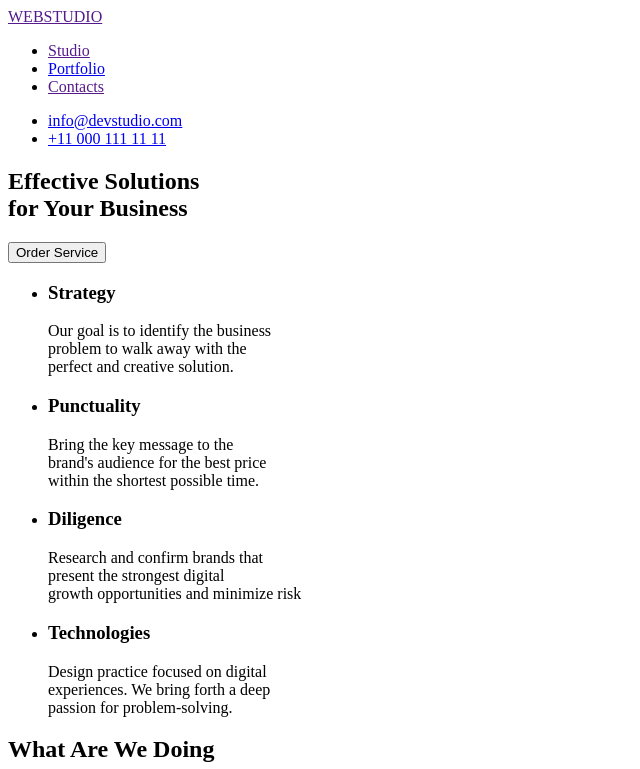
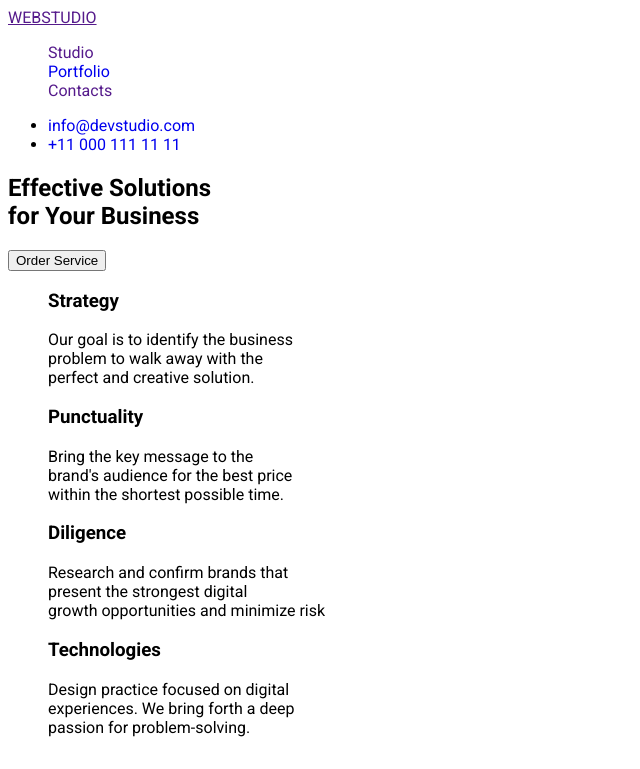
Before and after one commit to angelo0730/goit-markup-hw-02, a plain HTML site: page index.html in a window 1280 px wide. Shown: the top 769 px of the page, without its empty margins (0-640 px from the left). Drawn offline with Linux system fonts and the light colour scheme; files that its build step writes are made by us from their sources.

Commit message:
update css

```diff
--- a/index.html
+++ b/index.html
@@ -6,24 +6,48 @@
     <meta charset="UTF-8" />
     <meta name="viewport" content="width=device-width, initial-scale=1.0" />
     <title>Document</title>
+
+    <!-- FONTS -->
+    <link
+      href="https://fonts.googleapis.com/css2?family=Raleway:wght@800&family=Roboto:wght@400;500;700;900&display=swap"
+      rel="stylesheet"
+    />
+
+    <!-- CSS -->
+
+    <link rel="stylesheet" href="./css/style.css" />
   </head>
 
   <!-- BODY -->
   <body>
     <!-- HEADER -->
-    <header>
+    <header class="header">
       <!-- NAVIGATION -->
-      <nav>
-        <a href="">WEBSTUDIO</a>
-        <ul>
-          <li><a href="">Studio</a></li>
-          <li><a href="portfolio.html">Portfolio</a></li>
-          <li><a href="">Contacts</a></li>
+      <nav class="header-navigation">
+        <a class="header-logo logo" href="">WEBSTUDIO</a>
+        <ul class="header-list list">
+          <li class="header item">
+            <a class="header-link link" href="">Studio</a>
+          </li>
+          <li class="header item">
+            <a class="header-link link" href="portfolio.html">Portfolio</a>
+          </li>
+          <li class="header item">
+            <a class="header-link link" href="">Contacts</a>
+          </li>
         </ul>
 
-        <ul>
-          <li><a href="mailto:info@devstudio.com">info@devstudio.com</a></li>
-          <li><a href="tel:++110001111111">+11 000 111 11 11</a></li>
+        <ul class="header-address">
+          <li>
+            <a class="header-address link" href="mailto:info@devstudio.com"
+              >info@devstudio.com</a
+            >
+          </li>
+          <li>
+            <a class="header-address link" href="tel:++110001111111"
+              >+11 000 111 11 11</a
+            >
+          </li>
         </ul>
       </nav>
     </header>
@@ -31,39 +55,41 @@
     <!-- MAIN -->
     <main>
       <!-- Section 1 -->
-      <section>
-        <h1>Effective Solutions<br />for Your Business</h1>
-        <button type="button">Order Service</button>
+      <section class="header">
+        <h1 class="header-title list">
+          Effective Solutions<br />for Your Business
+        </h1>
+        <button class="header-button button">Order Service</button>
       </section>
 
       <!-- Section 2 -->
-      <section>
+      <section class="section2">
         <div>
-          <ul>
-            <li>
-              <h3>Strategy</h3>
-              <p>
+          <ul class="section2-list list">
+            <li class="section2-item">
+              <h3 class="section2-title title">Strategy</h3>
+              <p class="section2-paragraph paragraph">
                 Our goal is to identify the business<br />problem to walk away
                 with the<br />perfect and creative solution.
               </p>
             </li>
-            <li>
-              <h3>Punctuality</h3>
-              <p>
+            <li class="section2-item">
+              <h3 class="section2-title title">Punctuality</h3>
+              <p class="section2-paragraph paragraph">
                 Bring the key message to the<br />brand's audience for the best
                 price<br />within the shortest possible time.
               </p>
             </li>
-            <li>
-              <h3>Diligence</h3>
-              <p>
+            <li class="section2-item">
+              <h3 class="section2-title title">Diligence</h3>
+              <p class="section2-paragraph paragraph">
                 Research and confirm brands that<br />present the strongest
                 digital<br />growth opportunities and minimize risk
               </p>
             </li>
-            <li>
-              <h3>Technologies</h3>
-              <p>
+            <li class="section2-item">
+              <h3 class="section2-title title">Technologies</h3>
+              <p class="section2-paragraph paragraph">
                 Design practice focused on digital<br />experiences. We bring
                 forth a deep<br />passion for problem-solving.
               </p>
@@ -73,11 +99,11 @@
       </section>
 
       <!-- Section 3 -->
-      <section>
+      <section class="section3">
         <div>
-          <h2>What Are We Doing</h2>
-          <ul>
-            <li>
+          <h2 class="section3-top-text top-text">What Are We Doing</h2>
+          <ul class="section3 list list">
+            <li class="section3-item">
               <img
                 src="./images/studio-img-1.jpg"
                 alt="studio-img-1"
@@ -85,7 +111,7 @@
                 height="294"
               />
             </li>
-            <li>
+            <li class="section3-item">
               <img
                 src="./images/studio-img-2.jpg"
                 alt="studio-img-2"
@@ -93,7 +119,7 @@
                 height="294"
               />
             </li>
-            <li>
+            <li class="section3-item">
               <img
                 src="./images/studio-img-3.jpg"
                 alt="studio-img-3"
@@ -106,59 +132,60 @@
       </section>
 
       <!-- Section 4 -->
-      <section>
+      <section class="section4">
         <div>
-          <h2>Our Team</h2>
+          <h2 class="section4-top-text top text">Our Team</h2>
           <ul>
-            <li>
+            <li class="section4-item">
               <img
                 src="./images/studio-img-4.jpg"
                 alt="studio-img-4"
                 width="270"
                 height="260"
               />
-              <h3>Mark Guerrero</h3>
-              <p>Product Designer</p>
+              <h3 class="section4-title title">Mark Guerrero</h3>
+              <p class="section4-paragraph paragraph">Product Designer</p>
             </li>
-            <li>
+            <li class="section4-item">
               <img
                 src="./images/studio-img-5.jpg"
                 alt="studio-img-5"
                 width="270"
                 height="260"
               />
-              <h3>Tom Ford</h3>
-              <p>Frontend Developer</p>
+              <h3 class="section4-title title">Tom Ford</h3>
+              <p class="section4-paragraph paragraph">Frontend Developer</p>
             </li>
-            <li>
+            <li class="section4-item">
               <img
                 src="./images/studio-img-6.jpg"
                 alt="studio-img-6"
                 width="270"
                 height="260"
               />
-              <h3>Camila Garcia</h3>
-              <p>Marketing</p>
+              <h3 class="section4-title title">Camila Garcia</h3>
+              <p class="section4-paragraph paragraph">Marketing</p>
             </li>
-            <li>
+
+            <li class="section4-item">
               <img
                 src="./images/studio-img-7.jpg"
                 alt="studio-img-7"
                 width="270"
                 height="260"
               />
-              <h3>Daniel Wilson</h3>
-              <p>UI Designer</p>
+              <h3 class="section4-title title">Daniel Wilson</h3>
+              <p class="section4-paragraph paragraph">UI Designer</p>
             </li>
           </ul>
         </div>
       </section>
     </main>
     <!-- FOOTER -->
-    <footer>
+    <footer class="footer">
       <div>
-        <a href="">WEBSTUDIO</a>
-        <p>
+        <a class="footer-logo logo">WEBSTUDIO</a>
+        <p class="footer-paragraph paragraph">
           Increase the flow of customers and <br />sales for your business
           with<br />digital marketing & growth solutions
         </p>
--- a/style.css
+++ b/style.css
@@ -1,4 +1,18 @@
-body
-{
+body {
+  font-family: "Roboto";
+}
 
+.list {
+  list-style: none;
 }
+.link {
+  text-decoration: none;
+}
+.top-text {
+  font-size: 36px;
+  font-style: normal;
+  font-weight: 700;
+  line-height: 40px; /* 111.111% */
+  letter-spacing: 0.72px;
+  text-transform: capitalize;
+}
```
Also changed, not shown: portfolio.html (+12 -0 lines).
